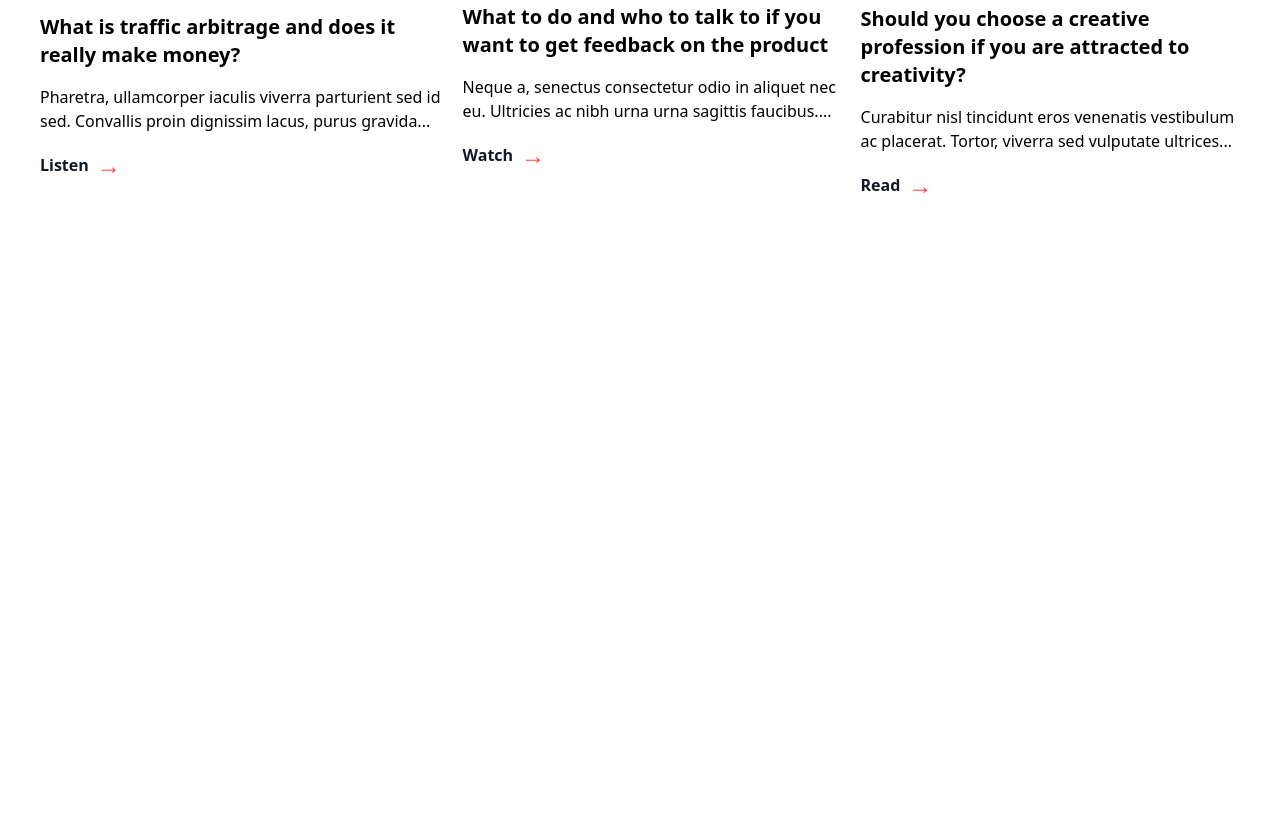
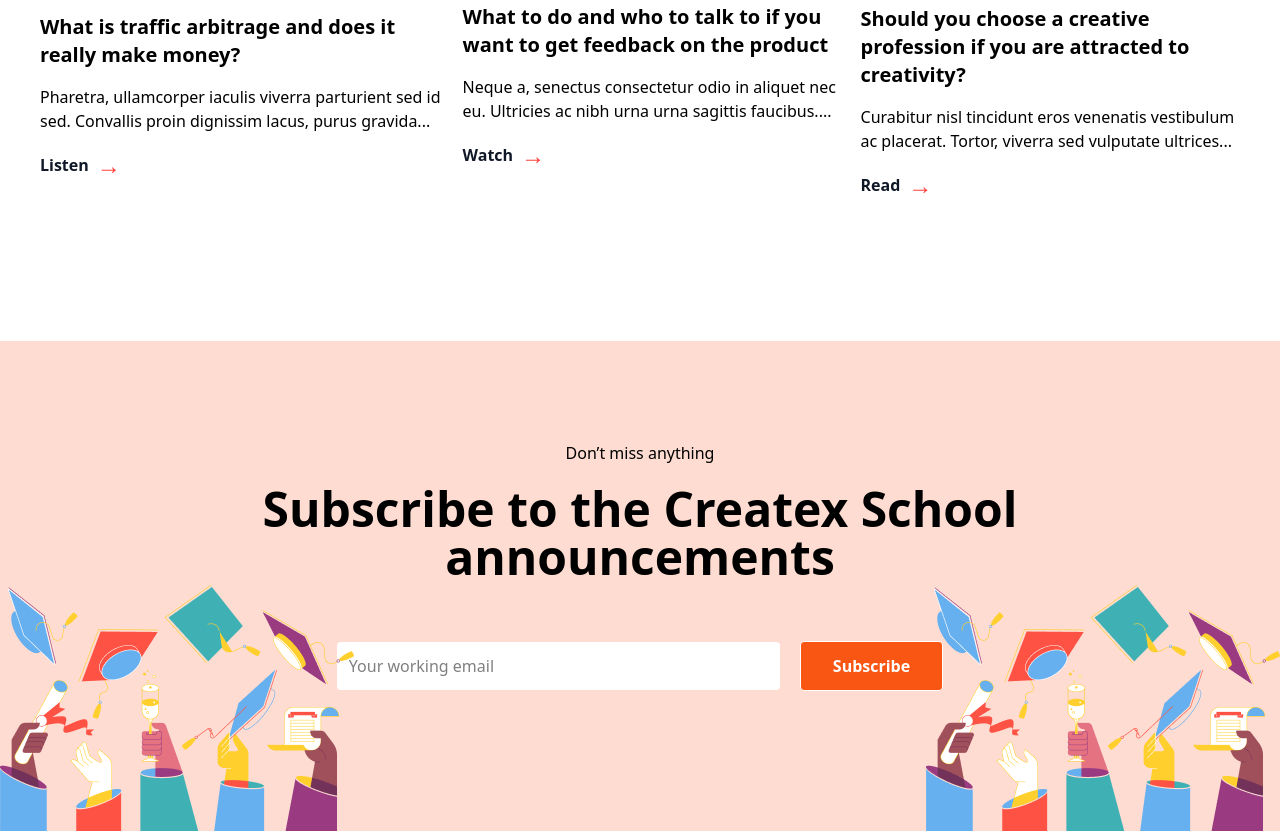
Before and after one commit to numonqalandarov-sketch/home-workk-date-19, a website: page index.html in a window 1280 px wide. Shown: the part 6434-7265 px from the top of the page. Before the commit the page ends 6775 px from the top, so only its background shows below. Drawn offline with Linux system fonts and the light colour scheme.

Commit message:
section7 page1

```diff
--- a/index.html
+++ b/index.html
@@ -512,6 +512,39 @@
           </div>
         </div>
       </section>
+      <section
+        class="bg-[#FEDCD2] p-5 lg:px-0 lg:py-25 flex flex-col items-center gap-2 lg:gap-5 relative"
+      >
+        <h6>Don’t miss anything</h6>
+        <h1 class="text-3xl lg:text-5xl font-black text-center">
+          Subscribe to the Createx School <br />
+          announcements
+        </h1>
+        <form
+          class="flex items-center flex-col lg:flex-row gap-5 py-5 lg:py-10"
+        >
+          <input
+            class="bg-white p-3 rounded-sm pr-10 lg:pr-50"
+            type="text"
+            placeholder="Your working email"
+          />
+          <button
+            class="py-3 px-8 border lg:self-center self-stretch bg-[#F95614] text-white font-bold rounded-sm"
+          >
+            Subscribe
+          </button>
+        </form>
+        <img
+          class="hidden lg:block absolute bottom-0 left-0"
+          src="src/img/page1/section9/img.png"
+          alt=""
+        />
+        <img
+          class="hidden lg:block absolute bottom-0 right-0"
+          src="src/img/page1/section9/img.png"
+          alt=""
+        />
+      </section>
     </main>
   </body>
 </html>
```
Also changed, not shown: src/output.css.
